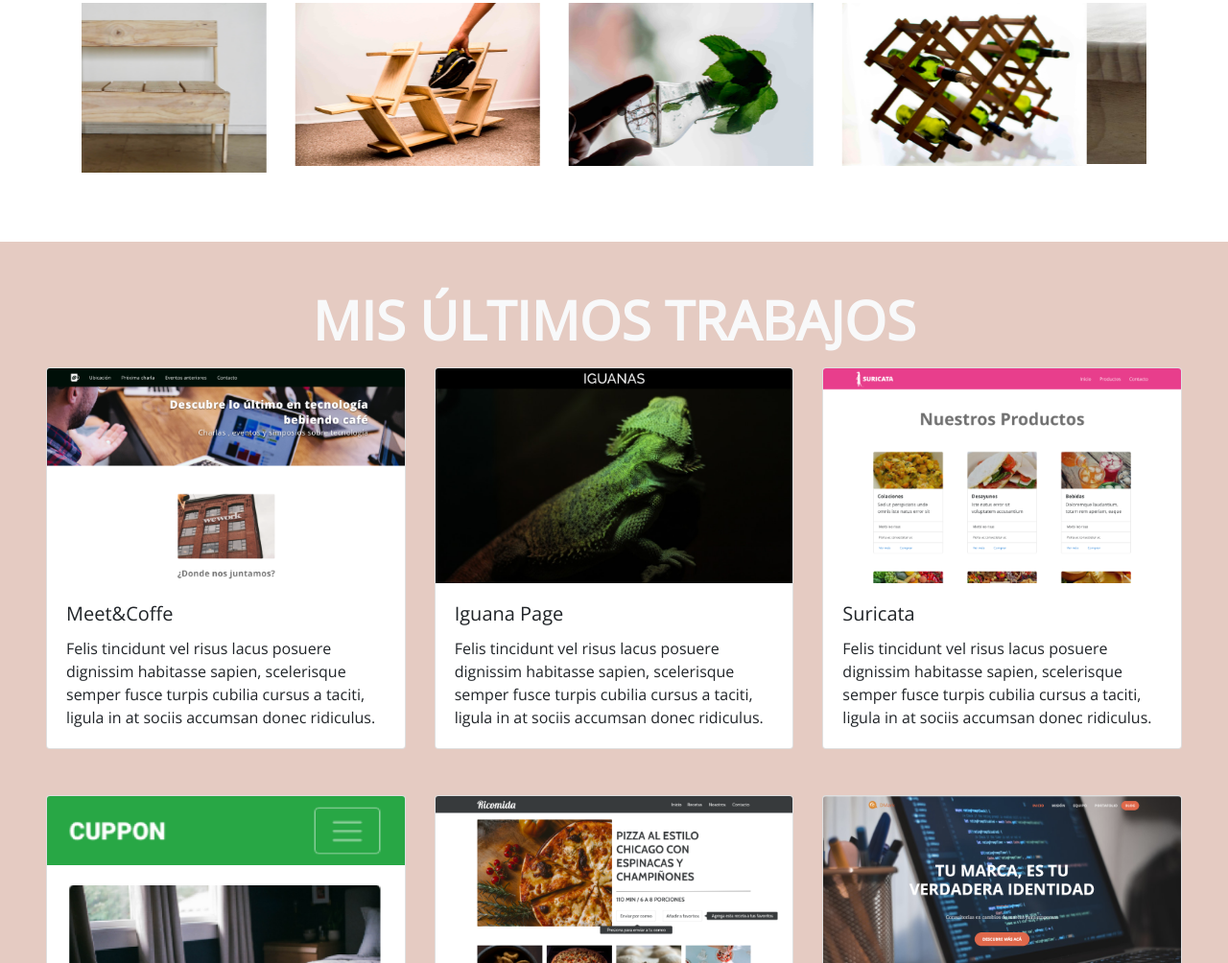
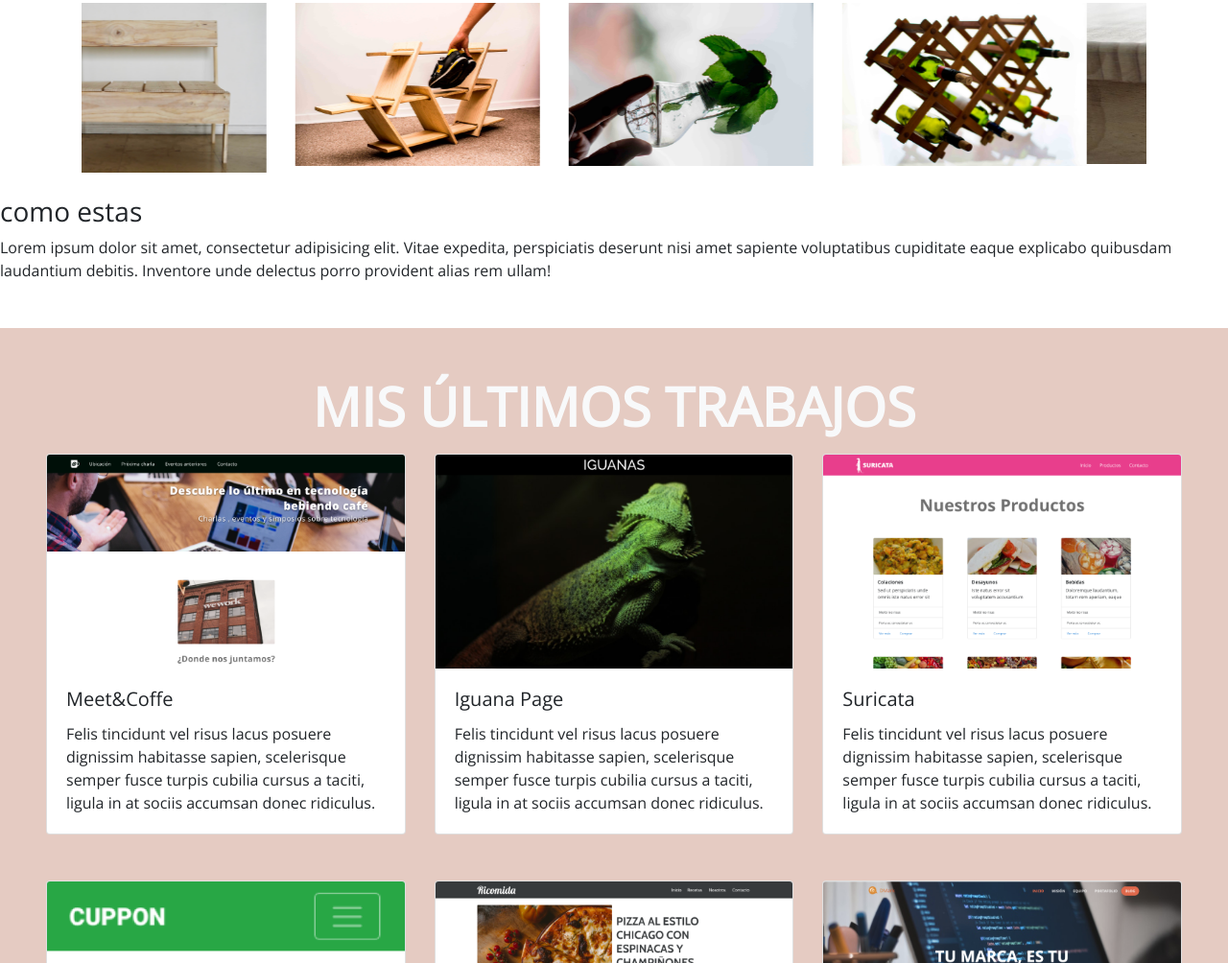
Before and after one commit to BarbaraSil/PruebaModulo1, a plain HTML site: page index.html in a window 1280 px wide. Shown: the part 1135-2139 px from the top of the page at 96% size. Drawn offline with nearby package versions, Linux system fonts and the light colour scheme; a script that the page names is missing.

Commit message:
como estas

```diff
--- a/index.html
+++ b/index.html
@@ -172,6 +172,12 @@
      </div>
     </section>
 
+    <section>
+      <h3>como estas</h3>
+      <p>Lorem ipsum dolor sit amet, consectetur adipisicing elit. Vitae expedita, perspiciatis deserunt nisi amet sapiente voluptatibus cupiditate eaque explicabo quibusdam laudantium debitis. Inventore unde delectus porro provident alias rem ullam!</p>
+
+    </section>
+
     <section id="job" class="container-fluid my-5 p-5" style="background-color: #E5CBC2;">
       <h2 class="display-4 text-center font-weight-bold text-light mb-3">MIS ÚLTIMOS TRABAJOS</h2>
       <div class="card-deck">
```
